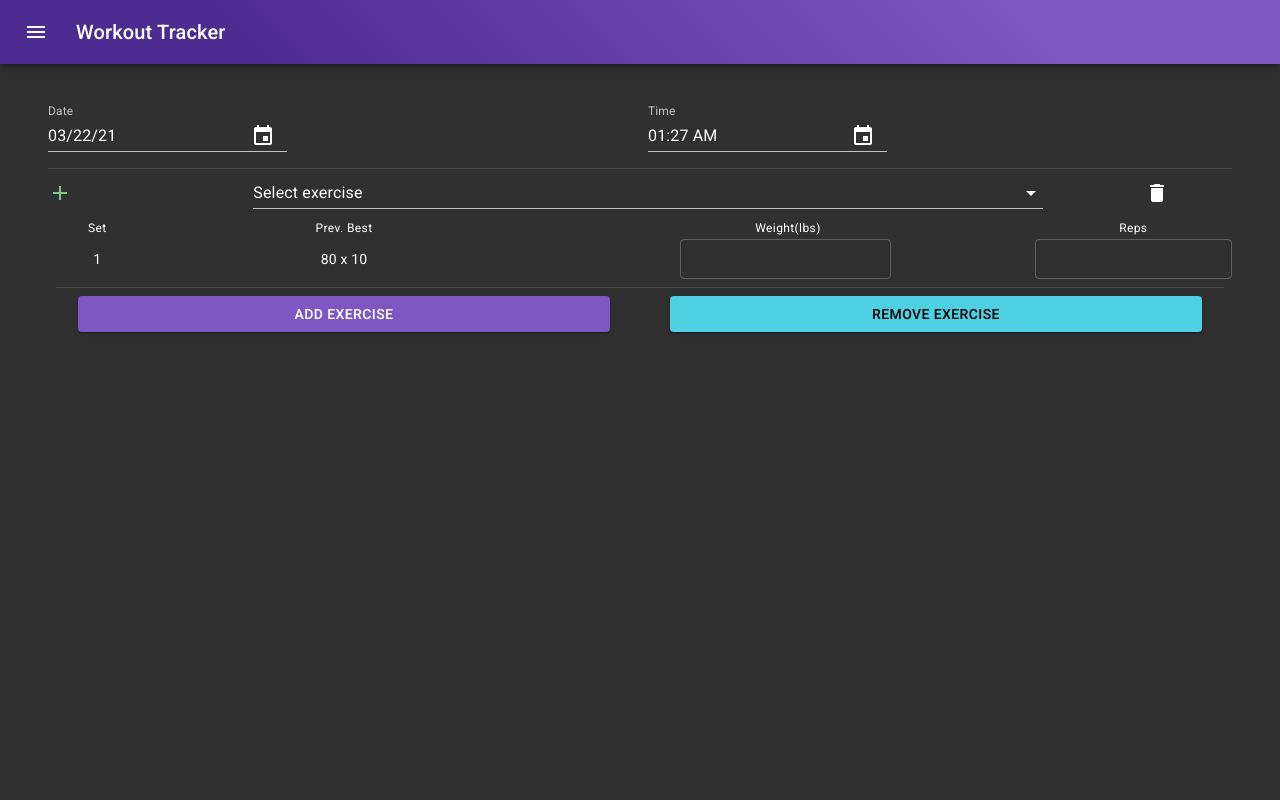
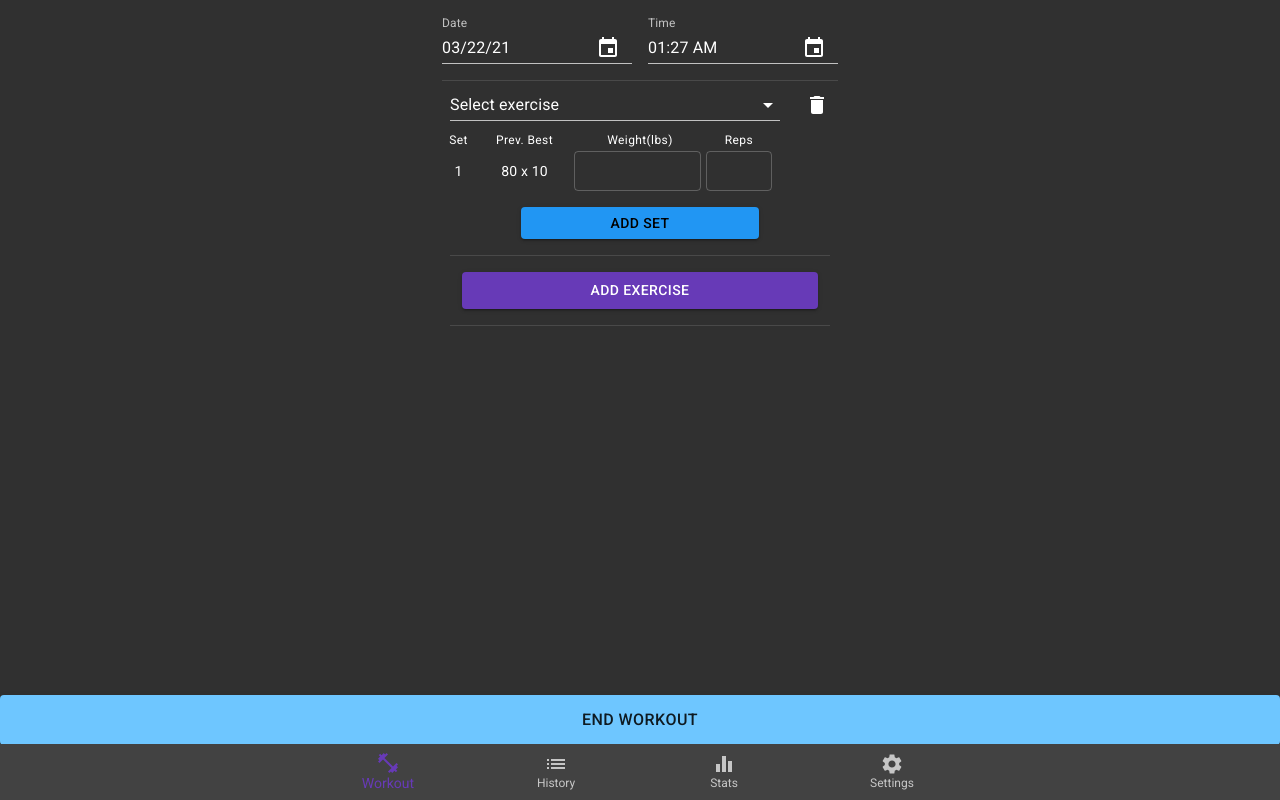
Before and after one commit to Chyrus/workout, a React (Create React App) app: page / in a window 1280 px wide. Built offline with nearby package versions, Linux system fonts and the light colour scheme.

Commit message:
Changed sidebar to bottomnav, changed workout page layout, changed how adding/removing sets/exercises works

```diff
--- a/src/App.js
+++ b/src/App.js
@@ -7,7 +7,7 @@ import CssBaseline from '@material-ui/core/CssBaseline';
 import Typography from '@material-ui/core/Typography';
 import Divider from '@material-ui/core/Divider';
 import 'date-fns';
-
+import Box from '@material-ui/core/Box';
 import Button from '@material-ui/core/Button'
 import ExerciseMain from './components/exerciseMain.component'
 import SideMenu from './components/SideMenu.component'
@@ -17,20 +17,22 @@ import { blue } from '@material-ui/core/colors';
 import { createMuiTheme } from '@material-ui/core/styles';
 import { ThemeProvider } from '@material-ui/styles';
 import DateTimePicker from './components/dateTimePicker.component'
+import purple from '@material-ui/core/colors/purple';
+import BottomNav from './components/bottomNav.component'
 
 const customTheme = createMuiTheme({
   palette: {
     type: 'dark',
     primary: {
-      light: '#b085f5',
-      main: '#7e57c2',
-      dark: '#4d2c91',
+      light: '#7e57c2',
+      main: '#673AB7',
+      dark: '#512DA8',
       contrastText: '#fff',
     },
     secondary: {
-      light: '#88ffff',
-      main: '#4dd0e1',
-      dark: '#009faf',
+      light: '#6ec6ff',
+      main: '#2196F3',
+      dark: '#0069c0',
       contrastText: '#000',
     },
   },
@@ -126,6 +128,17 @@ const useStyles = makeStyles((theme) => ({
   palette: {
     primary: blue,
   },
+  stickToBottom: {
+    width: '100%',
+    position: 'fixed',
+    bottom: 0
+  },
+  stickAboveBottomNav: {
+    width: '100%',
+    position: 'fixed',
+    bottom: '55px',
+    justifyContent: 'center'
+  }
 }));
 
 export default function App() {
@@ -149,18 +162,72 @@ export default function App() {
   };
 
   // initializes exercises state and creates click handlers
-  const [exercisesDisplayed, setExercisesDisplayed] = React.useState(1);
+
   const addExercise = () => {
-    setExercisesDisplayed(exercisesDisplayed + 1);
+    if (!exerciseOneVisible) {toggleExerciseOne()}
+    else if (!exerciseTwoVisible) {toggleExerciseTwo()}
+    else if (!exerciseThreeVisible) {toggleExerciseThree()}
+    else if (!exerciseFourVisible) {toggleExerciseFour()}
+    else if (!exerciseFiveVisible) {toggleExerciseFive()}
+    else if (!exerciseSixVisible) {toggleExerciseSix()}
+    else if (!exerciseSevenVisible) {toggleExerciseSeven()}
+    else if (!exerciseEightVisible) {toggleExerciseEight()}
+    else if (!exerciseNineVisible) {toggleExerciseNine()}
+    else if (!exerciseTenVisible) {toggleExerciseTen()}
     scroll.scrollToBottom();
+  }
 
-  }
-  const removeExercise = () => {
-    if (exercisesDisplayed > 1) {
-      setExercisesDisplayed(exercisesDisplayed - 1);
-      scroll.scrollToBottom();
-    }
-  }
+
+const [exerciseOneVisible, setExerciseOneVisible] = React.useState(true);
+const [exerciseTwoVisible, setExerciseTwoVisible] = React.useState(false);
+const [exerciseThreeVisible, setExerciseThreeVisible] = React.useState(false);
+const [exerciseFourVisible, setExerciseFourVisible] = React.useState(false);
+const [exerciseFiveVisible, setExerciseFiveVisible] = React.useState(false);
+const [exerciseSixVisible, setExerciseSixVisible] = React.useState(false);
+const [exerciseSevenVisible, setExerciseSevenVisible] = React.useState(false);
+const [exerciseEightVisible, setExerciseEightVisible] = React.useState(false);
+const [exerciseNineVisible, setExerciseNineVisible] = React.useState(false);
+const [exerciseTenVisible, setExerciseTenVisible] = React.useState(false);
+
+const toggleExerciseOne = () => {
+  setExerciseOneVisible(!exerciseOneVisible)
+}
+
+const toggleExerciseTwo = () => {
+  setExerciseTwoVisible(!exerciseTwoVisible)
+}
+
+const toggleExerciseThree = () => {
+  setExerciseThreeVisible(!exerciseThreeVisible)
+}
+
+const toggleExerciseFour = () => {
+  setExerciseFourVisible(!exerciseFourVisible)
+}
+
+const toggleExerciseFive = () => {
+  setExerciseFiveVisible(!exerciseFiveVisible)
+}
+
+const toggleExerciseSix = () => {
+  setExerciseSixVisible(!exerciseSixVisible)
+}
+
+const toggleExerciseSeven = () => {
+  setExerciseSevenVisible(!exerciseSevenVisible)
+}
+
+const toggleExerciseEight = () => {
+  setExerciseEightVisible(!exerciseEightVisible)
+}
+
+const toggleExerciseNine = () => {
+  setExerciseNineVisible(!exerciseNineVisible)
+}
+
+const toggleExerciseTen = () => {
+  setExerciseTenVisible(!exerciseTenVisible)
+}
 
   // main logic
   return (
@@ -168,7 +235,7 @@ export default function App() {
     <div className={classes.root}>
       <CssBaseline />
 
-      <TopBar drawerOpen={drawerOpen} handleDrawerOpen={handleDrawerOpen} handleDrawerClose={handleDrawerClose} classes={classes} theme={theme} />
+      {/* <TopBar drawerOpen={drawerOpen} handleDrawerOpen={handleDrawerOpen} handleDrawerClose={handleDrawerClose} classes={classes} theme={theme} />
 
       <SideMenu drawerOpen={drawerOpen} handleDrawerOpen={handleDrawerOpen} handleDrawerClose={handleDrawerClose} classes={classes} theme={theme} />
 
@@ -177,42 +244,73 @@ export default function App() {
           [classes.contentShift]: drawerOpen,
         })}
       >
-        <div className={classes.drawerHeader} />
-        <Container>
+        <div className={classes.drawerHeader} /> */}
+
+        <Container maxWidth="xs">
 
           <DateTimePicker selectedDate={selectedDate} handleDateChange={handleDateChange} classes={classes} theme={theme} />
 
-          {exercisesDisplayed >= 1 ? <ExerciseMain classes={classes} theme={theme}/> : null}
-          {exercisesDisplayed > 1 ? <ExerciseMain classes={classes} theme={theme}/> : null}
-          {exercisesDisplayed > 2 ? <ExerciseMain classes={classes} theme={theme}/> : null}
-          {exercisesDisplayed > 3 ? <ExerciseMain classes={classes} theme={theme}/> : null}
-          {exercisesDisplayed > 4 ? <ExerciseMain classes={classes} theme={theme}/> : null}
-          {exercisesDisplayed > 5 ? <ExerciseMain classes={classes} theme={theme}/> : null}
-          {exercisesDisplayed > 6 ? <ExerciseMain classes={classes} theme={theme}/> : null}
-          {exercisesDisplayed > 7 ? <ExerciseMain classes={classes} theme={theme}/> : null}
-          {exercisesDisplayed > 8 ? <ExerciseMain classes={classes} theme={theme}/> : null}
-          {exercisesDisplayed > 9 ? <ExerciseMain classes={classes} theme={theme}/> : null}
+          {exerciseOneVisible ? <ExerciseMain classes={classes} theme={theme} toggleExercise={toggleExerciseOne}/> : null}
+          {exerciseTwoVisible ? <ExerciseMain classes={classes} theme={theme} toggleExercise={toggleExerciseTwo}/> : null}
+          {exerciseThreeVisible ? <ExerciseMain classes={classes} theme={theme} toggleExercise={toggleExerciseThree}/> : null}
+          {exerciseFourVisible ? <ExerciseMain classes={classes} theme={theme} toggleExercise={toggleExerciseFour}/> : null}
+          {exerciseFiveVisible ? <ExerciseMain classes={classes} theme={theme} toggleExercise={toggleExerciseFive}/> : null}
+          {exerciseSixVisible ? <ExerciseMain classes={classes} theme={theme} toggleExercise={toggleExerciseSix}/> : null}
+          {exerciseSevenVisible ? <ExerciseMain classes={classes} theme={theme} toggleExercise={toggleExerciseSeven}/> : null}
+          {exerciseEightVisible ? <ExerciseMain classes={classes} theme={theme} toggleExercise={toggleExerciseEight}/> : null}
+          {exerciseNineVisible ? <ExerciseMain classes={classes} theme={theme} toggleExercise={toggleExerciseNine}/> : null}
+          {exerciseTenVisible ? <ExerciseMain classes={classes} theme={theme} toggleExercise={toggleExerciseTen}/> : null}
+
+
 
           <Divider style={{margin: theme.spacing(1)}} />
 
           <Grid container align="center">
-            <Grid item xs={6}>
-              <Button style={{width: '90%'}} size="medium" variant="contained" color='primary' onClick={addExercise}>
+            <Grid item xs={12}>
+              <Button style={{fontSize: '14px', width: '90%', minHeight: '30px', margin: theme.spacing(1)}} size="medium" variant="contained" color='primary' onClick={addExercise}>
                 Add Exercise
               </Button>
             </Grid>
-            <Grid item xs={6}>
-              <Button style={{width: '90%'}} size="medium" variant="contained" color="secondary" onClick={removeExercise}>
+            {/* <Grid item xs={12}>
+              <Button style={{fontSize: '11px', width: '90%', minHeight: '30px', margin: theme.spacing(1)}} size="small" variant="contained" color="secondary" >
                 Remove Exercise
               </Button>
+            </Grid>  */}
+          </Grid>
+
+          <Divider  style={{margin: theme.spacing(1), marginBottom: '120px'}}/>
+
+          <Grid container align="center">
+            <Grid item xs={12}>
+
             </Grid>
           </Grid>
 
+        </Container>
 
-        </Container>
-       </main>
+        {/* <Button className={classes.stickAboveBottomNav} style={{marginTop: theme.spacing(1), marginBottom: 0, fontSize: '16px', width: '100%', minHeight: '50px', backgroundColor: customTheme.palette.primary.light}} size="large" variant="contained">
+                End Workout
+        </Button> */}
+
+        <Button className={classes.stickAboveBottomNav} style={{marginTop: theme.spacing(1), marginBottom: 0, fontSize: '16px', width: '100%', minHeight: '50px', backgroundColor: customTheme.palette.secondary.light}} size="large" variant="contained">
+                End Workout
+        </Button>
+
+
+        <BottomNav/>
+
+
+
+
+       {/* </main> */}
+
+
 
     </div>
+
+
+
     </ThemeProvider>
+
   );
 }
--- /dev/null
+++ b/src/components/bottomNav.component.js
@@ -0,0 +1,43 @@
+import React from 'react';
+import { makeStyles } from '@material-ui/core/styles';
+import BottomNavigation from '@material-ui/core/BottomNavigation';
+import BottomNavigationAction from '@material-ui/core/BottomNavigationAction';
+import RestoreIcon from '@material-ui/icons/Restore';
+import FavoriteIcon from '@material-ui/icons/Favorite';
+import LocationOnIcon from '@material-ui/icons/LocationOn';
+import FitnessCenterIcon from '@material-ui/icons/FitnessCenter';
+import ListIcon from '@material-ui/icons/List';
+import EqualizerIcon from '@material-ui/icons/Equalizer';
+import SettingsIcon from '@material-ui/icons/Settings';
+
+const useStyles = makeStyles({
+  root: {
+    width: '100%',
+  },
+  stickToBottom: {
+    width: '100%',
+    position: 'fixed',
+    bottom: 0
+  }
+});
+
+export default function BottomNav() {
+  const classes = useStyles();
+  const [value, setValue] = React.useState(0);
+
+  return (
+    <BottomNavigation
+      value={value}
+      onChange={(event, newValue) => {
+        setValue(newValue);
+      }}
+      showLabels
+      className={classes.stickToBottom}
+    >
+      <BottomNavigationAction label="Workout" icon={<FitnessCenterIcon />} />
+      <BottomNavigationAction label="History" icon={<ListIcon />} />
+      <BottomNavigationAction label="Stats" icon={<EqualizerIcon />} />
+      <BottomNavigationAction label="Settings" icon={<SettingsIcon />} />
+    </BottomNavigation>
+  );
+}
--- a/src/components/exerciseMain.component.js
+++ b/src/components/exerciseMain.component.js
@@ -10,9 +10,10 @@ import DeleteIcon from '@material-ui/icons/Delete'
 import AddIcon from '@material-ui/icons/Add';
 import { green } from '@material-ui/core/colors';
 import { Link, DirectLink, Element, Events, animateScroll as scroll, scrollSpy, scroller } from 'react-scroll'
+import Button from '@material-ui/core/Button'
 
 
-const ExerciseMain = ({ classes, theme }) => {
+const ExerciseMain = ({ classes, theme, toggleExercise }) => {
 
     const [setsDisplayed, setSetsDisplayed] = React.useState(1);
 
@@ -34,13 +35,13 @@ const ExerciseMain = ({ classes, theme }) => {
             <Divider style={{marginTop: theme.spacing(1)}}/>
 
             <Grid container xs={12}>
-                <Grid item xs={1}>
+                {/* <Grid item xs={1}>
                     <IconButton style={{color: green[300]}} edge="start" aria-label="add a set" onClick={addSet}>
                         <AddIcon />
                     </IconButton>
-                </Grid>
-                <Grid item xs={1} />
-                <Grid item xs={8}>
+                </Grid> */}
+                {/* <Grid item xs={1} /> */}
+                <Grid item xs={10}>
                     <FormControl style={{marginTop: '0px', width: '100%'}} className={classes.formControl}>
                         <NativeSelect
                         className={classes.selectEmpty}
@@ -60,9 +61,9 @@ const ExerciseMain = ({ classes, theme }) => {
                         </NativeSelect>
                     </FormControl>
                     </Grid>
-                    <Grid item xs={1} />
+                    <Grid item xs={1}></Grid>
                     <Grid item xs={1}>
-                        <IconButton edge="end" aria-label="delete" onClick={removeSet}>
+                        <IconButton edge="start" aria-label="delete" onClick={toggleExercise}>
                             <DeleteIcon />
                         </IconButton>
                     </Grid>
@@ -72,10 +73,10 @@ const ExerciseMain = ({ classes, theme }) => {
                 <Grid item xs={1}>
                     <Typography variant="caption">Set</Typography>
                 </Grid>
-                <Grid item xs={4}>
+                <Grid item xs={3}>
                 <Typography variant="caption">Prev. Best</Typography>
                 </Grid>
-                <Grid item xs={5}>
+                <Grid item xs={4}>
                 <Typography variant="caption">Weight(lbs)</Typography>
                 </Grid>
                 <Grid item xs={2}>
@@ -83,14 +84,24 @@ const ExerciseMain = ({ classes, theme }) => {
                 </Grid>
             </Grid>
 
-            {setsDisplayed >= 1 ? <ExerciseSet classes={classes} theme={theme} setNumber={1}/> : null}
-            {setsDisplayed > 1 ? <ExerciseSet classes={classes} theme={theme} setNumber={2}/> : null}
-            {setsDisplayed > 2 ? <ExerciseSet classes={classes} theme={theme} setNumber={3}/> : null}
-            {setsDisplayed > 3 ? <ExerciseSet classes={classes} theme={theme} setNumber={4}/> : null}
-            {setsDisplayed > 4 ? <ExerciseSet classes={classes} theme={theme} setNumber={5}/> : null}
-            {setsDisplayed > 5 ? <ExerciseSet classes={classes} theme={theme} setNumber={6}/> : null}
-            {setsDisplayed > 6 ? <ExerciseSet classes={classes} theme={theme} setNumber={7}/> : null}
+            {setsDisplayed >= 1 ? <ExerciseSet theme={theme} setNumber={1} setsDisplayed={setsDisplayed} removeSet={removeSet}/> : null}
+            {setsDisplayed > 1 ? <ExerciseSet theme={theme} setNumber={2} setsDisplayed={setsDisplayed} removeSet={removeSet}/> : null}
+            {setsDisplayed > 2 ? <ExerciseSet theme={theme} setNumber={3} setsDisplayed={setsDisplayed} removeSet={removeSet}/> : null}
+            {setsDisplayed > 3 ? <ExerciseSet theme={theme} setNumber={4} setsDisplayed={setsDisplayed} removeSet={removeSet}/> : null}
+            {setsDisplayed > 4 ? <ExerciseSet theme={theme} setNumber={5} setsDisplayed={setsDisplayed} removeSet={removeSet}/> : null}
+            {setsDisplayed > 5 ? <ExerciseSet theme={theme} setNumber={6} setsDisplayed={setsDisplayed} removeSet={removeSet}/> : null}
+            {setsDisplayed > 6 ? <ExerciseSet theme={theme} setNumber={7} setsDisplayed={setsDisplayed} removeSet={removeSet}/> : null}
 
+            <Grid container align="center">
+            <Grid item xs={2}></Grid>
+            <Grid item xs={8}>
+              <Button style={{fontSize: '14px', width: '90%', minHeight: '30px', margin: theme.spacing(1)}} size="small" variant="contained" color='secondary' onClick={addSet}>
+                Add Set
+              </Button>
+            </Grid>
+            <Grid item xs={2}></Grid>
+
+          </Grid>
         </div>
     )
 }
--- a/src/components/exerciseSet.component.js
+++ b/src/components/exerciseSet.component.js
@@ -2,9 +2,52 @@ import React from 'react';
 import Grid from '@material-ui/core/Grid';
 import Typography from '@material-ui/core/Typography';
 import TextField from '@material-ui/core/TextField';
+import DeleteIcon from '@material-ui/icons/Delete';
+import IconButton from '@material-ui/core/IconButton';
+import CancelIcon from '@material-ui/icons/Cancel';
+import red from '@material-ui/core/colors/red';
+import { makeStyles } from '@material-ui/core/styles';
 
 
-const ExerciseSet = ({ classes, theme, setNumber }) => {
+// const ExerciseSet = ({ classes, theme, setNumber }) => {
+
+//     return (
+//         <div class="exerciseSet">
+//             <Grid style={{marginBottom: theme.spacing(1)}} container align="center" alignItems="center">
+//                 <Grid item xs={1}>
+//                     <Typography variant="body2">{setNumber}</Typography>
+//                 </Grid>
+//                 <Grid item xs={4}>
+//                     <Typography variant="body2">{setNumber == 1 ? '80 x 10' : '-'}</Typography>
+//                 </Grid>
+//                 <Grid item xs={5}>
+//                 <Typography variant="body2">
+//                     <form>
+//                     <TextField style={{marginRight: '5px'}} type="number" size="small" id="outlined" variant="outlined" />
+//                     </form>
+//                 </Typography>
+//                 </Grid>
+//                 <Grid item xs={2}>
+//                 <Typography variant="body2">
+//                     <form>
+//                     <TextField type="number" size="small" id="outlined" variant="outlined" />
+//                     </form>
+//                 </Typography>
+//                 </Grid>
+//             </Grid>
+//         </div>
+//     )
+// }
+
+const useStyles = makeStyles({
+    root: {
+      color: red[800]
+    }
+  });
+
+const ExerciseSet = ({ theme, setNumber, setsDisplayed, removeSet }) => {
+
+    const classes = useStyles();
 
     return (
         <div class="exerciseSet">
@@ -12,10 +55,10 @@ const ExerciseSet = ({ classes, theme, setNumber }) => {
                 <Grid item xs={1}>
                     <Typography variant="body2">{setNumber}</Typography>
                 </Grid>
-                <Grid item xs={4}>
+                <Grid item xs={3}>
                     <Typography variant="body2">{setNumber == 1 ? '80 x 10' : '-'}</Typography>
                 </Grid>
-                <Grid item xs={5}>
+                <Grid item xs={4}>
                 <Typography variant="body2">
                     <form>
                     <TextField style={{marginRight: '5px'}} type="number" size="small" id="outlined" variant="outlined" />
@@ -29,6 +72,11 @@ const ExerciseSet = ({ classes, theme, setNumber }) => {
                     </form>
                 </Typography>
                 </Grid>
+                <Grid item xs={2}>
+                    <IconButton size="small" edge="end" aria-label="delete" onClick={removeSet}>
+                        {setNumber == setsDisplayed && setNumber > 1 ? <CancelIcon color="secondary"/> : null}
+                    </IconButton>
+                </Grid>
             </Grid>
         </div>
     )
```
